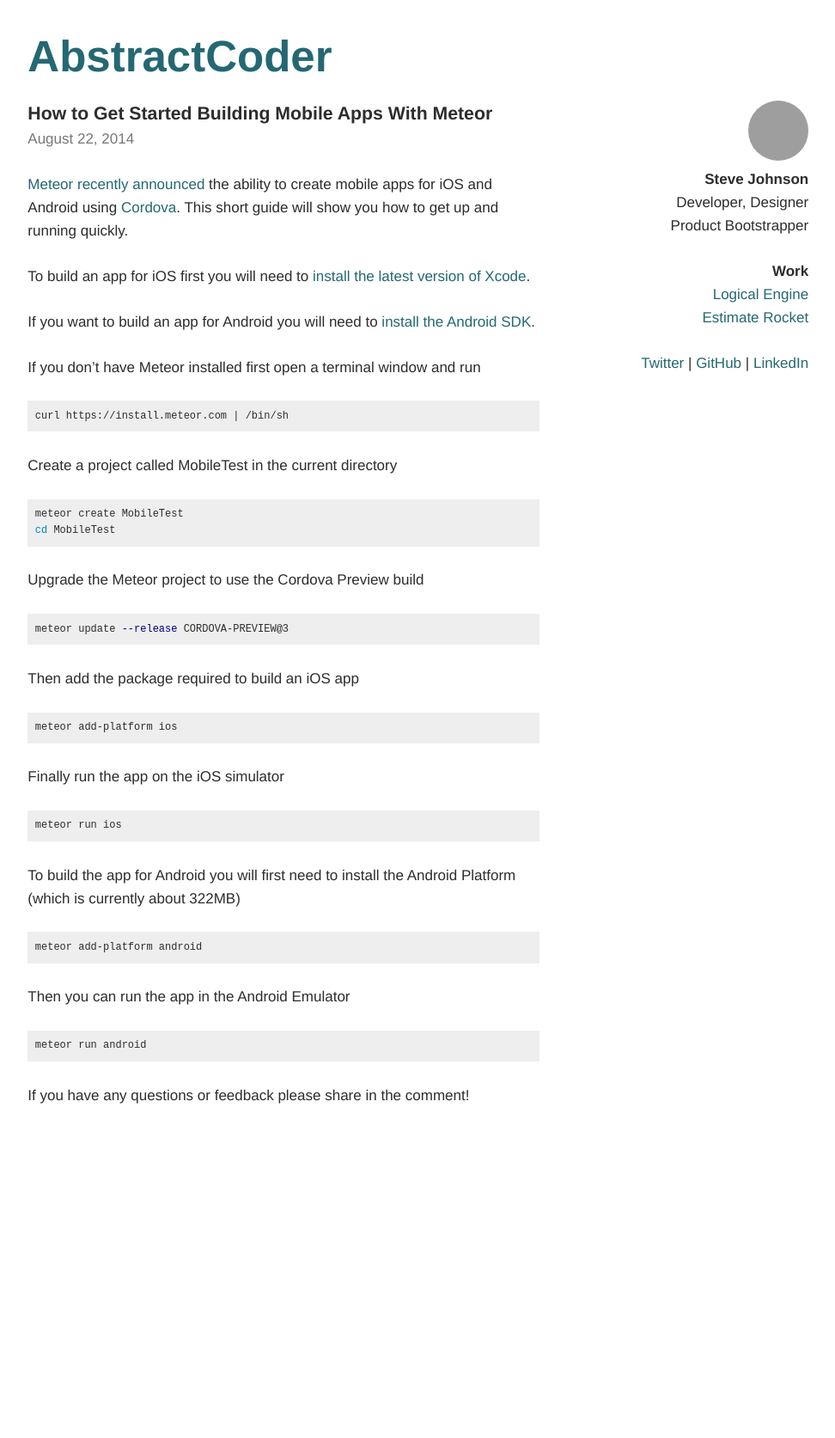
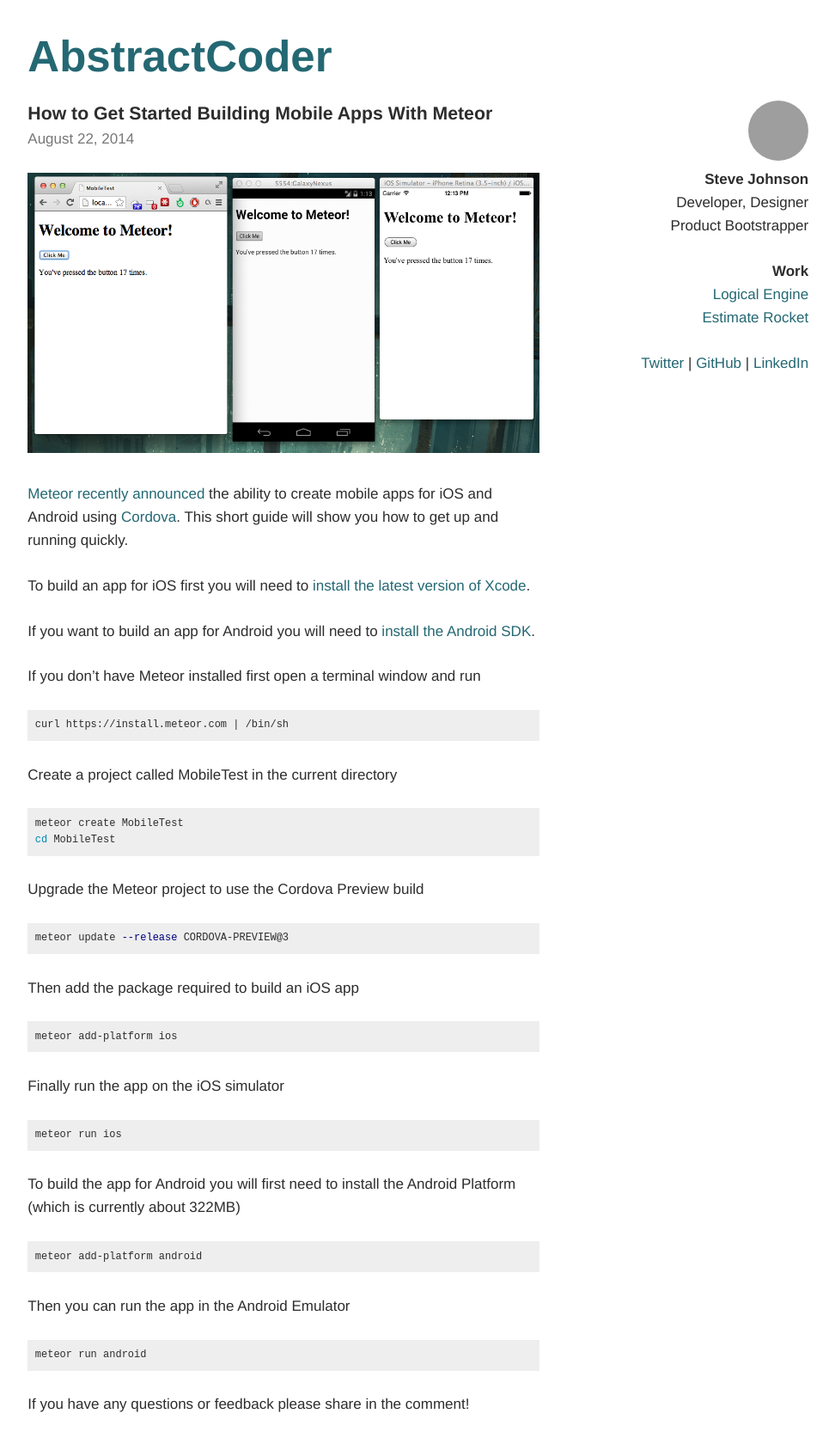
Before and after one commit to abstractcoder/abstractcoder.github.io, a Jekyll site: the page built from _posts/2014-08-22-how-to-get-started-building-mobile-apps-with-meteor-js.md, in a window 1280 px wide. Shown: the whole page at 86% size, without its empty margins (154-1126 px from the left). Built offline with Jekyll 4.4.1, drawn with Linux system fonts in a browser that asks for light colours; Markdown is read by kramdown in place of the engine named in the settings; comment, search, counter and statistics services are not loaded; before the commit the page ends 1313 px from its top, so only the background shows below that; grey boxes are pictures that could not be loaded.

Commit message:
Added image to meteor blog post

```diff
--- a/_posts/2014-08-22-how-to-get-started-building-mobile-apps-with-meteor-js.md
+++ b/_posts/2014-08-22-how-to-get-started-building-mobile-apps-with-meteor-js.md
@@ -2,6 +2,8 @@
 title: How to Get Started Building Mobile Apps With Meteor
 layout: post
 ---
+
+![Meteor with Cordova](/assets/meteor-with-cordova.png)
 
 [Meteor](https://www.meteor.com/) [recently announced](https://www.youtube.com/watch?v=zzNoXbv1DX4&feature=youtu.be&t=23m54s) the ability to create mobile apps for iOS and Android using [Cordova](http://cordova.apache.org/). This short guide will show you how to get up and running quickly.
 
--- a/css/style.css
+++ b/css/style.css
@@ -37,3 +37,5 @@
   h1 { margin-top: 20px; font-size: 2rem; }
   .bio { text-align: left; }
 }
+
+img { max-width: 100%; }
```
Also changed, not shown: assets/meteor-on-ios.png (deleted), assets/meteor-with-cordova.png (added).
